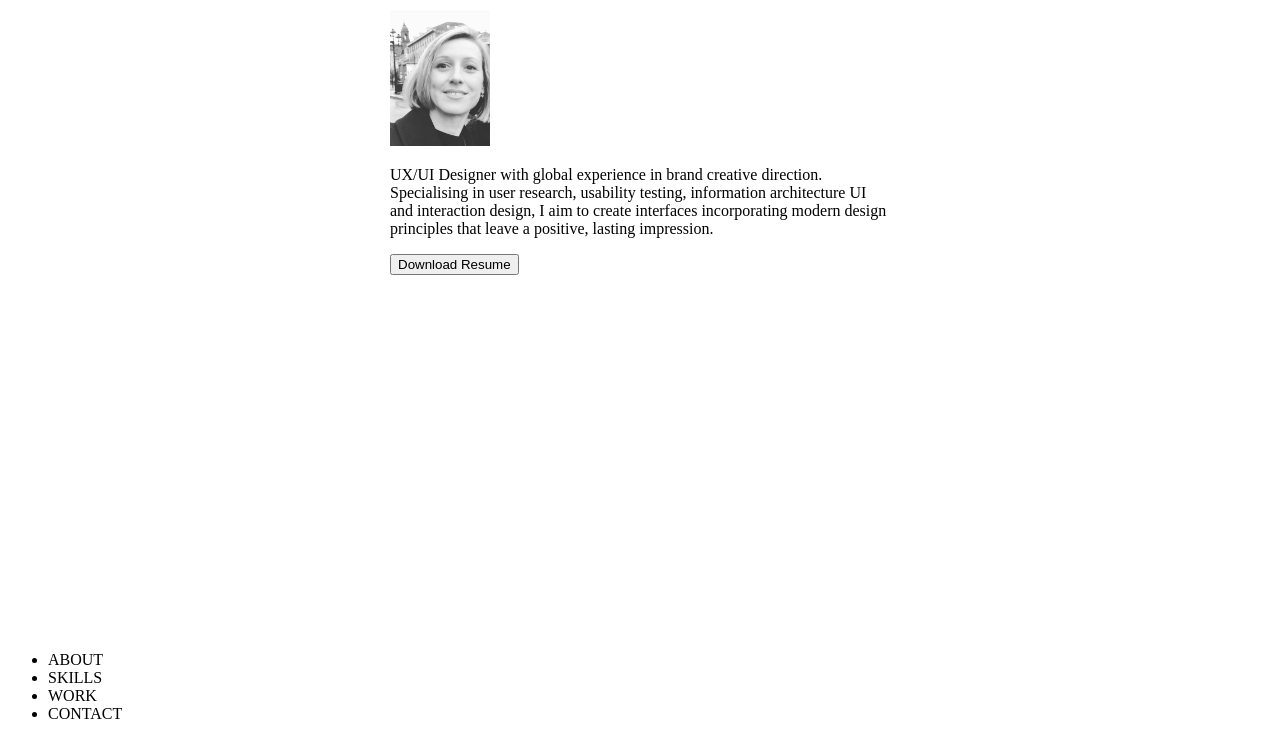
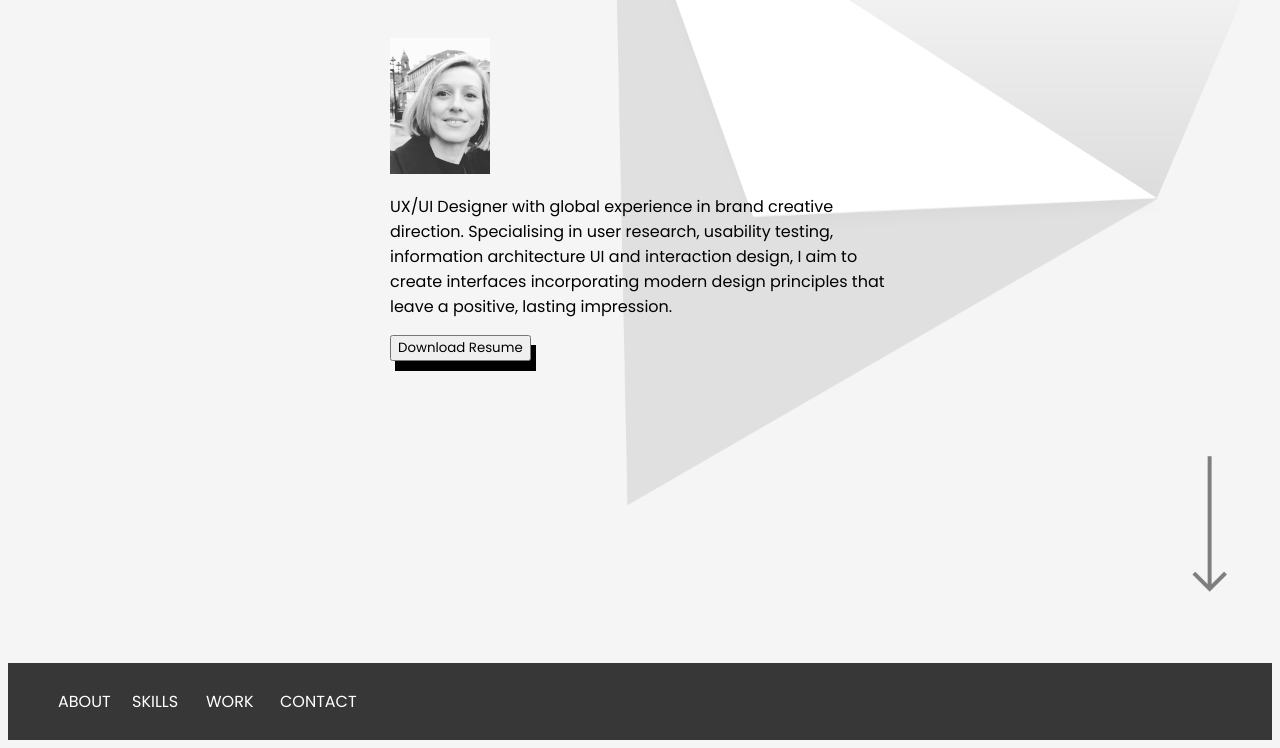
Before and after one commit to anitaforte/AFW17HW, a plain HTML site: page index.html in a window 1280 px wide. Shown: the part 127-875 px from the top of the page. Drawn offline with Linux system fonts and the light colour scheme.

Commit message:
Update 3

```diff
--- a/css/index.css
+++ b/css/index.css
@@ -2,34 +2,65 @@
     display: inline-block;
     vertical-align: top;
 }
+
 .logo {
     width: 23%;
     padding: 1%;
-    text-align: center;
+    text-align: left
 }
+
 .nav {
     width: 73%;
     padding: 1%;
 }
-.ul {
+
+ul {
     width: 50%;
     margin-left: auto;
 }
+
 .heroImg {
     height: 600px;
     padding: 25px;
 }
+
 .content {
     width: 500px;
     margin: 0 auto;
 }
-.footer {
+
+footer {
     background-color:  #373738;
-    }
-.footer ul {
+}
+
+footer ul li {
     display: inline-block;
+    color: white;
+    width: 50px;
+    padding: 10px;
+}
+
+.footerUl {
     vertical-align: top;
+    display: inline-block;
 }
-.footer ul , .footer li {
-    text-align: center;
-   }
+
+body {
+    background-image: url("../images/bgimage.png");
+    background-color: #cccccc;
+    background-repeat: no-repeat;
+    background-size: cover;
+}
+
+button {
+    box-shadow: 5px 10px;
+    font-family: 'Poppins', sans-serif;
+}
+
+li {
+    font-family: 'Poppins', sans-serif;
+}
+
+p {
+    font-family:  'Poppins', sans-serif;
+}
--- a/index.html
+++ b/index.html
@@ -6,6 +6,8 @@
     <meta name="viewport" content="width=device-width, initial-scale=1.0">
     <title>Document</title>
     <link rel="stylesheet" href="css/index.css">
+    <link rel="preconnect" href="https://fonts.gstatic.com">
+<link href="https://fonts.googleapis.com/css2?family=Poppins:ital,wght@0,400;0,600;1,400&display=swap" rel="stylesheet">
 </head>
 <body>
     <header class="navigation">
@@ -33,7 +35,7 @@
         </div>
     </section>
     <footer>
-        <ul>
+        <ul class="footerUl">
             <li>ABOUT</li>
             <li>SKILLS</li>
             <li>WORK</li>
```
Also changed, not shown: images/bgimage.png (added).
